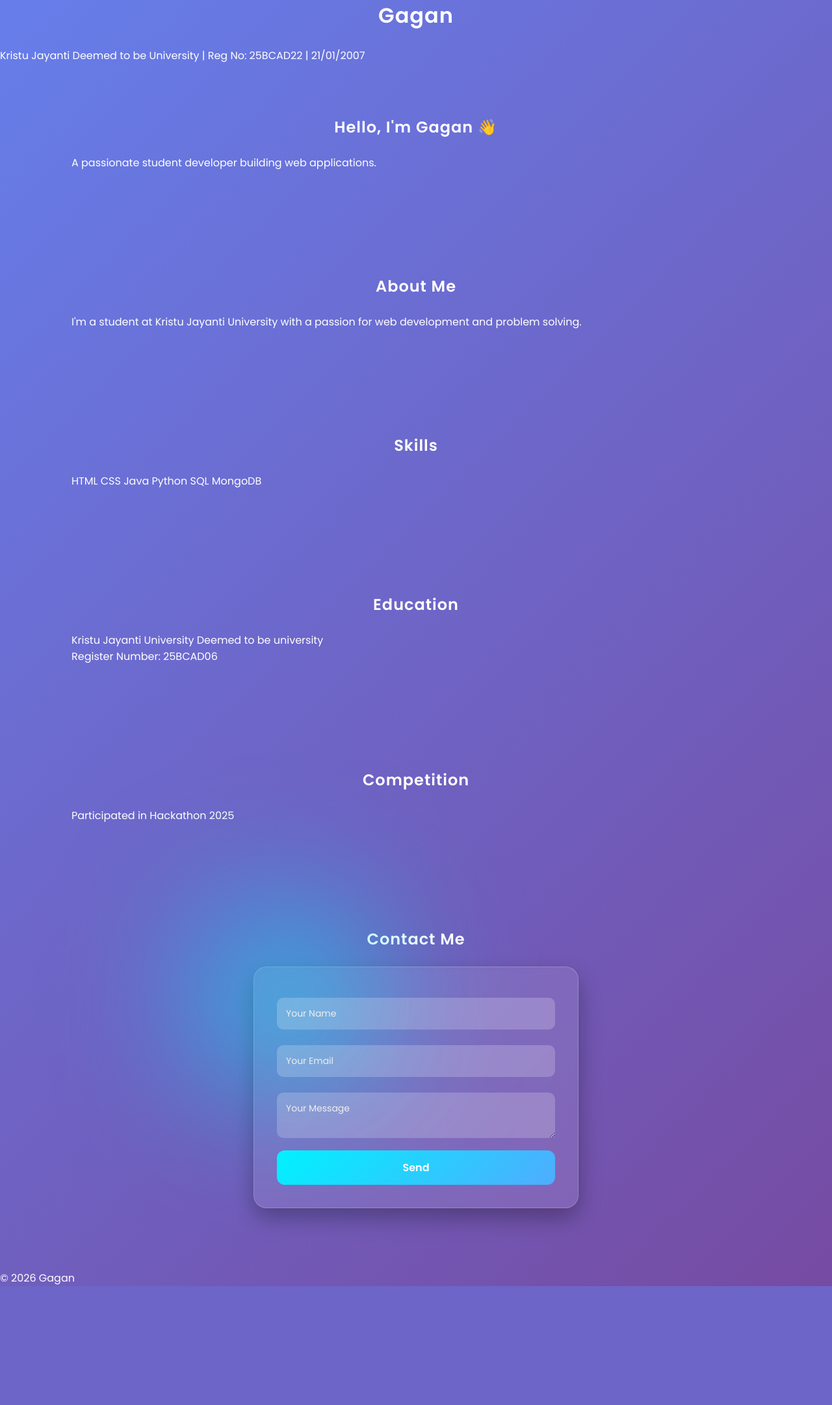
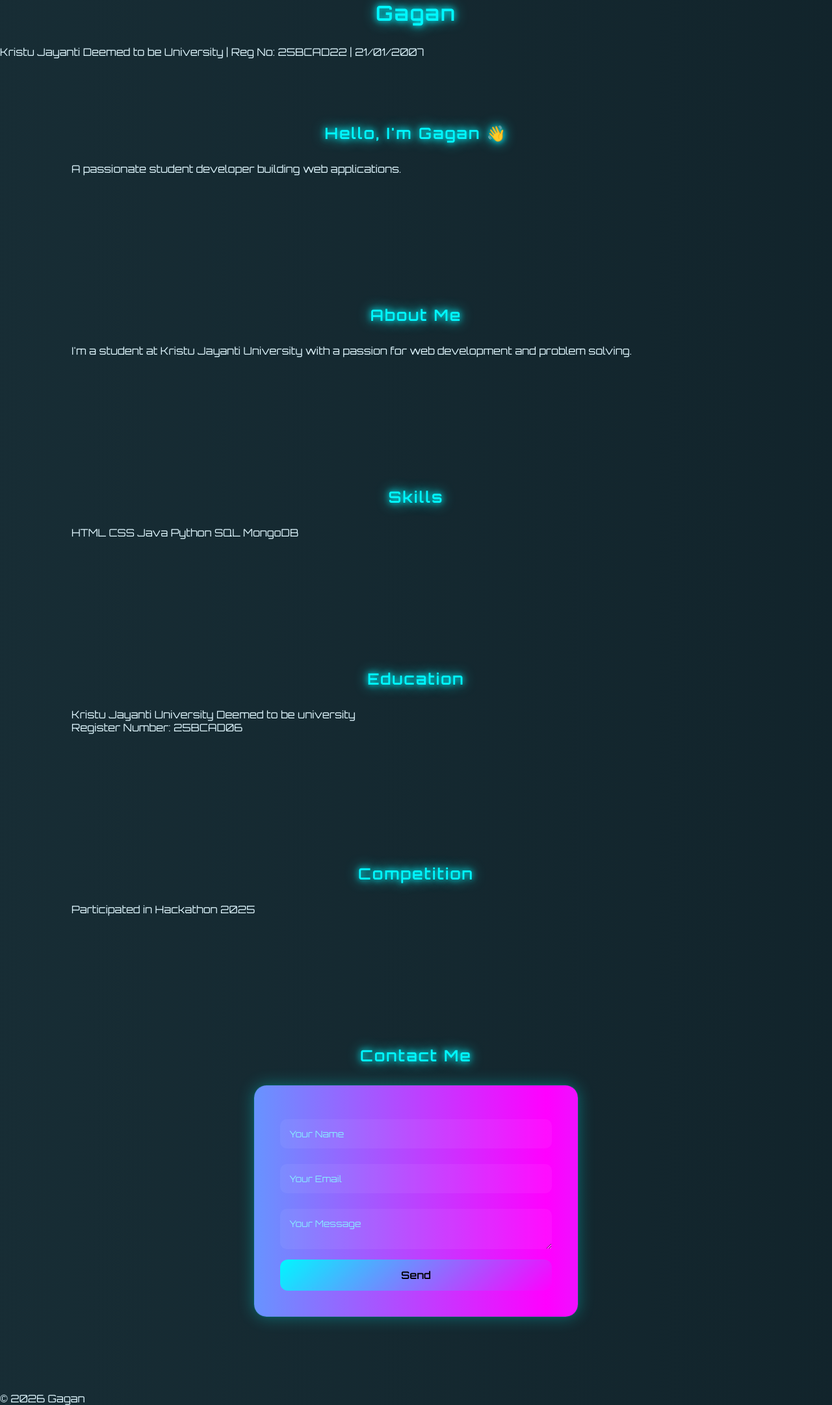
Before and after one commit to 25bcad22-gagan/god, a Flask app: page / in a window 1280 px wide. Shown: the whole page at 65% size. Before the commit the page ends 1980 px from the top, so only its background shows below. Run offline with Flask 3, Linux system fonts and the light colour scheme; some libraries are stand-ins or nearby versions.

Commit message:
Update style.css

```diff
--- a/static/style.css
+++ b/static/style.css
@@ -1,49 +1,84 @@
-/* Google Font */
-@import url('https://fonts.googleapis.com/css2?family=Poppins:wght@300;400;600&display=swap');
+/* Futuristic Font */
+@import url('https://fonts.googleapis.com/css2?family=Orbitron:wght@400;600&display=swap');
 
 /* Reset */
 * {
     margin: 0;
     padding: 0;
     box-sizing: border-box;
-    font-family: 'Poppins', sans-serif;
+    font-family: 'Orbitron', sans-serif;
 }
 
-/* Body */
+/* Animated Background */
 body {
-    background: linear-gradient(135deg, #667eea, #764ba2);
-    min-height: 100vh;
-    color: #fff;
+    height: 100vh;
+    background: linear-gradient(270deg, #0f2027, #203a43, #2c5364);
+    background-size: 600% 600%;
+    animation: bgMove 12s ease infinite;
+    color: #e0f7ff;
 }
 
-/* Sections (for scroll animation) */
+/* Background animation */
+@keyframes bgMove {
+    0% { background-position: 0% 50%; }
+    50% { background-position: 100% 50%; }
+    100% { background-position: 0% 50%; }
+}
+
+/* Sections */
 section {
     opacity: 0;
-    transform: translateY(60px);
+    transform: translateY(70px) scale(0.98);
     transition: all 0.9s ease;
-    padding: 80px 20px;
+    padding: 100px 20px;
     max-width: 1100px;
     margin: auto;
+}
+
+/* Active state */
+section.active {
+    opacity: 1;
+    transform: translateY(0) scale(1);
 }
 
 /* Headings */
 h1, h2 {
     text-align: center;
-    margin-bottom: 25px;
-    font-weight: 600;
-    letter-spacing: 1px;
+    margin-bottom: 30px;
+    letter-spacing: 2px;
+    color: #00f7ff;
+    text-shadow: 0 0 10px #00f7ff, 0 0 20px #00f7ff;
 }
 
-/* Glass Card Form */
+/* Futuristic Glass Form */
 form {
-    background: rgba(255, 255, 255, 0.1);
-    backdrop-filter: blur(15px);
+    position: relative;
+    background: rgba(0, 0, 0, 0.4);
+    backdrop-filter: blur(20px);
     border-radius: 20px;
-    padding: 35px;
+    padding: 40px;
     max-width: 500px;
     margin: auto;
-    box-shadow: 0 15px 35px rgba(0,0,0,0.3);
-    border: 1px solid rgba(255,255,255,0.2);
+    border: 1px solid rgba(0,255,255,0.3);
+    box-shadow: 0 0 25px rgba(0,255,255,0.3);
+    overflow: hidden;
+}
+
+/* Neon border animation */
+form::before {
+    content: "";
+    position: absolute;
+    inset: -2px;
+    border-radius: 20px;
+    background: linear-gradient(90deg, #00f7ff, #ff00ff, #00f7ff);
+    background-size: 300%;
+    z-index: -1;
+    animation: borderGlow 6s linear infinite;
+}
+
+@keyframes borderGlow {
+    0% { background-position: 0%; }
+    100% { background-position: 300%; }
 }
 
 /* Inputs */
@@ -54,21 +89,21 @@ input, textarea {
     border-radius: 10px;
     border: none;
     outline: none;
-    background: rgba(255,255,255,0.2);
-    color: #fff;
+    background: rgba(255,255,255,0.05);
+    color: #00f7ff;
     font-size: 14px;
     transition: 0.3s;
 }
 
-/* Placeholder color */
+/* Placeholder */
 input::placeholder, textarea::placeholder {
-    color: #eee;
+    color: #88eaff;
 }
 
 /* Input focus */
 input:focus, textarea:focus {
-    background: rgba(255,255,255,0.3);
-    box-shadow: 0 0 10px #00f2fe;
+    box-shadow: 0 0 12px #00f7ff, 0 0 25px #00f7ff;
+    background: rgba(0,255,255,0.08);
 }
 
 /* Button */
@@ -77,55 +112,29 @@ button {
     padding: 14px;
     border-radius: 12px;
     border: none;
-    background: linear-gradient(135deg, #00f2fe, #4facfe);
-    color: #fff;
+    background: linear-gradient(135deg, #00f7ff, #ff00ff);
+    color: #000;
     font-size: 16px;
     cursor: pointer;
     transition: 0.3s;
-    font-weight: 600;
+    font-weight: bold;
 }
 
-/* Button Hover */
+/* Button hover */
 button:hover {
-    transform: translateY(-3px) scale(1.03);
-    box-shadow: 0 10px 25px rgba(0,0,0,0.4);
+    transform: scale(1.05);
+    box-shadow: 0 0 20px #00f7ff, 0 0 40px #ff00ff;
 }
 
-/* Response Message */
+/* Response */
 #response {
     text-align: center;
     margin-top: 15px;
-    font-weight: 500;
-    color: #00f2fe;
+    color: #00f7ff;
+    text-shadow: 0 0 10px #00f7ff;
 }
 
-/* Smooth Scroll */
+/* Smooth scroll */
 html {
     scroll-behavior: smooth;
 }
-
-/* Scroll Reveal Active State (used by JS) */
-section.active {
-    opacity: 1;
-    transform: translateY(0);
-}
-
-/* Floating Glow Effect */
-form::before {
-    content: "";
-    position: absolute;
-    width: 200px;
-    height: 200px;
-    background: #00f2fe;
-    filter: blur(120px);
-    z-index: -1;
-    top: -50px;
-    left: -50px;
-}
-
-/* Responsive */
-@media (max-width: 600px) {
-    form {
-        padding: 25px;
-    }
-}
```
